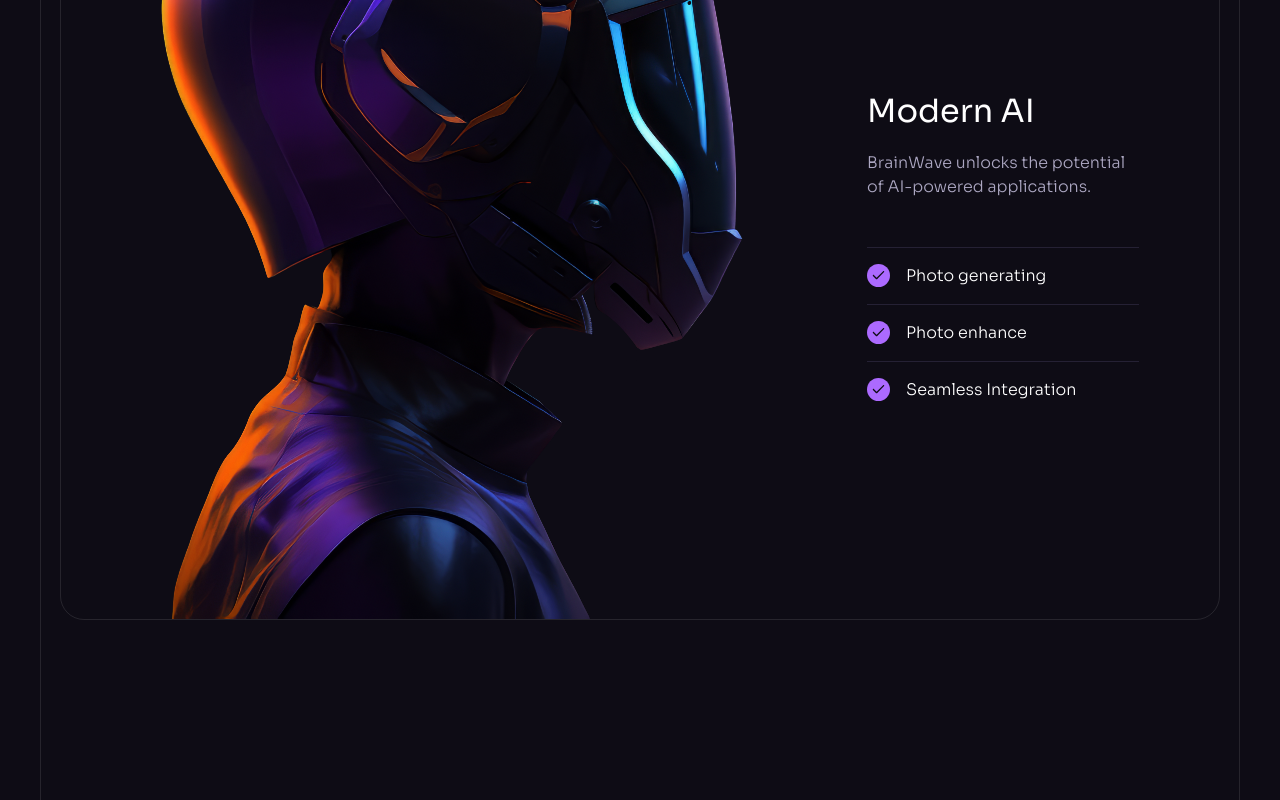
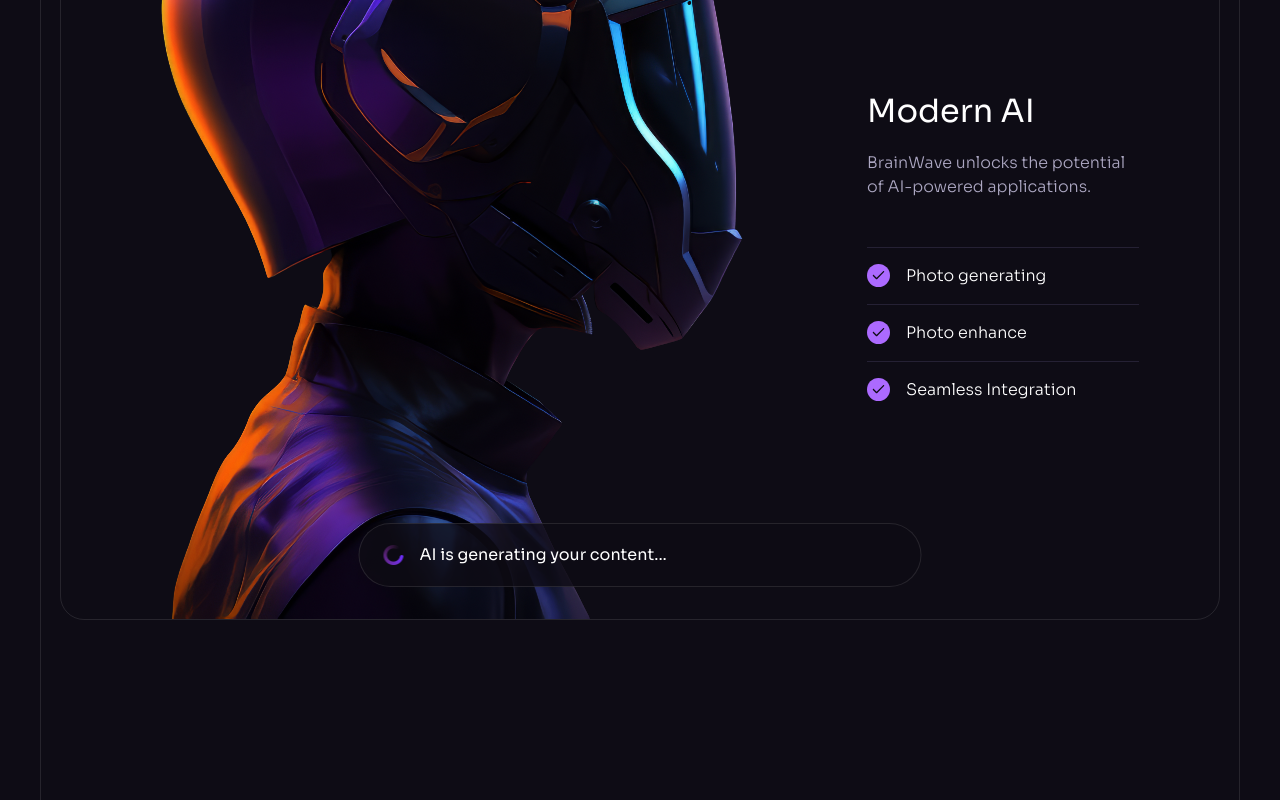
Before and after one commit to SHREY2803/AI_Creator, a React (Vite) app: page / in a window 1280 px wide. Shown: the part 4430-5230 px from the top of the page. Built offline with nearby package versions, Linux system fonts and the light colour scheme.

Commit message:
Added Generating component with defined className.

```diff
--- a/src/components/Services.jsx
+++ b/src/components/Services.jsx
@@ -6,6 +6,7 @@ import {
   brainwaveServices,
   brainwaveServicesIcons,
 } from "../constants/index.js";
+import Generating from "../design/Generating.jsx";
 
 const Services = () => {
   return (
@@ -43,6 +44,12 @@ const Services = () => {
                 ))}
               </ul>
             </div>
+
+            <Generating className="absolute border lg:-translate-x-1/2 left-4 right-4 bottom-4 border-n-1/10 lg:left-1/2 lg-right-auto lg:bottom-8"/>
+          </div>
+
+          <div className="">
+
           </div>
         </div>
       </div>
```
